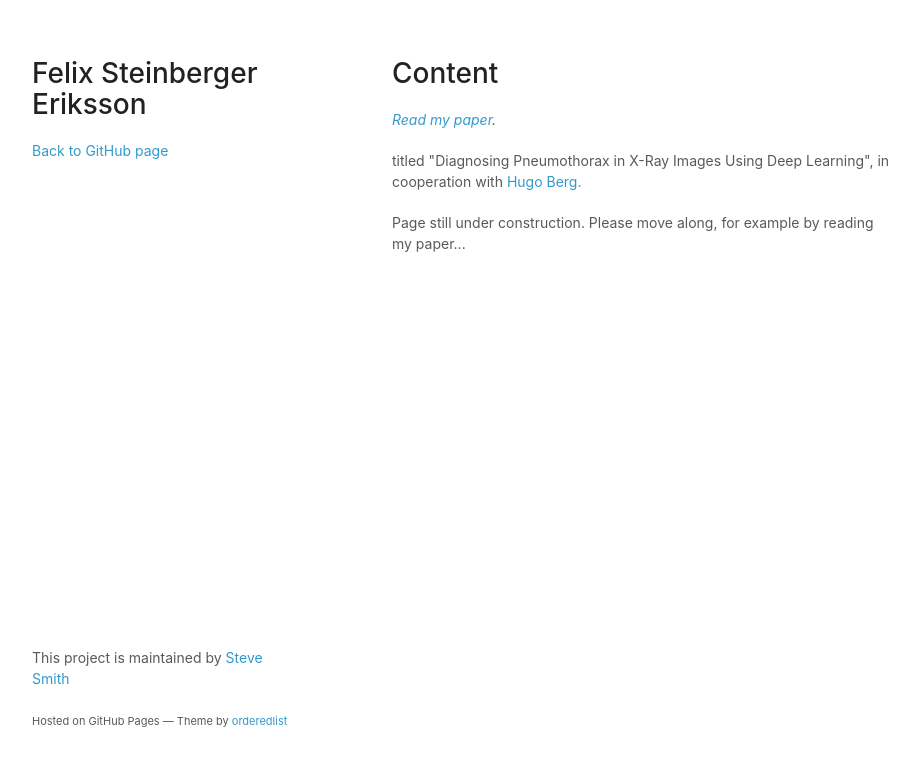
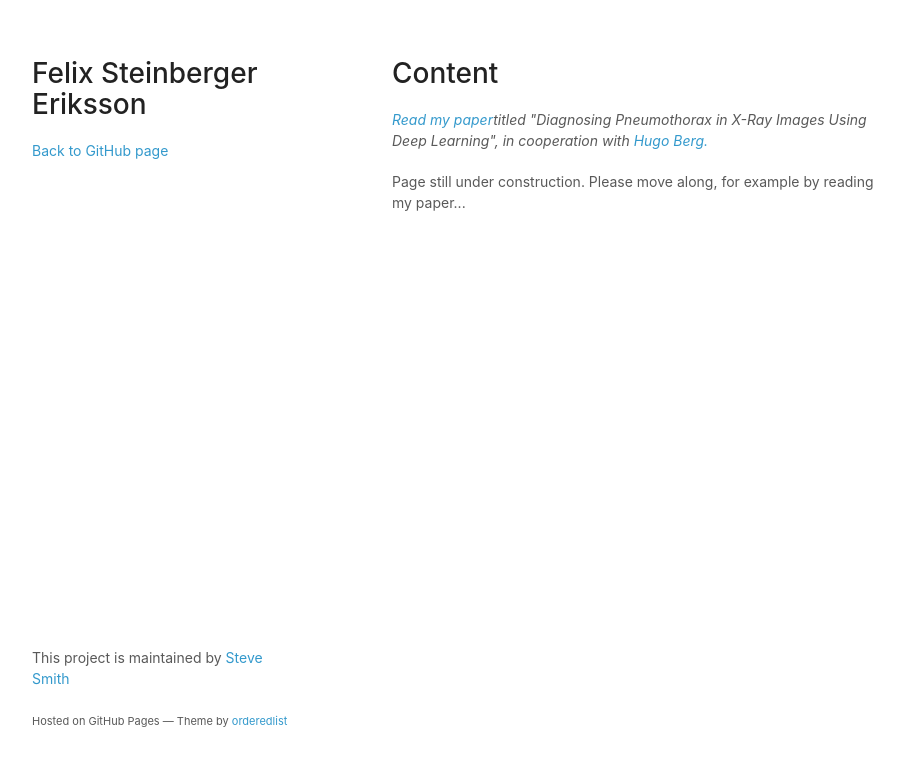
Before and after one commit to felixseriksson/felixseriksson.github.io, a plain HTML site: page index.html in a window 1280 px wide. Shown: the whole page, without its empty margins (178-1097 px from the left). Drawn offline with Linux system fonts and the light colour scheme.

Commit message:
small change

```diff
--- a/index.html
+++ b/index.html
@@ -27,9 +27,9 @@
       <section>
         <h1>Content</h1>
 
-        <p><em><a href="https://felixseriksson.github.io/docs/rayspaper.pdf">Read my paper</a>.</em></p>
-        <p> titled "Diagnosing Pneumothorax in X-Ray Images Using Deep Learning", in cooperation with
-          <a href="https://github.com/Drummersbrother">Hugo Berg.</a> </p>
+        <p><em><a href="https://felixseriksson.github.io/docs/rayspaper.pdf">Read my paper</a>titled "Diagnosing Pneumothorax in X-Ray Images Using Deep Learning", in cooperation with
+          <a href="https://github.com/Drummersbrother">Hugo Berg.</a></em></p>
+
         <p>Page still under construction. Please move along, for example by reading my paper...</p>
       </section>
       <footer>
```
